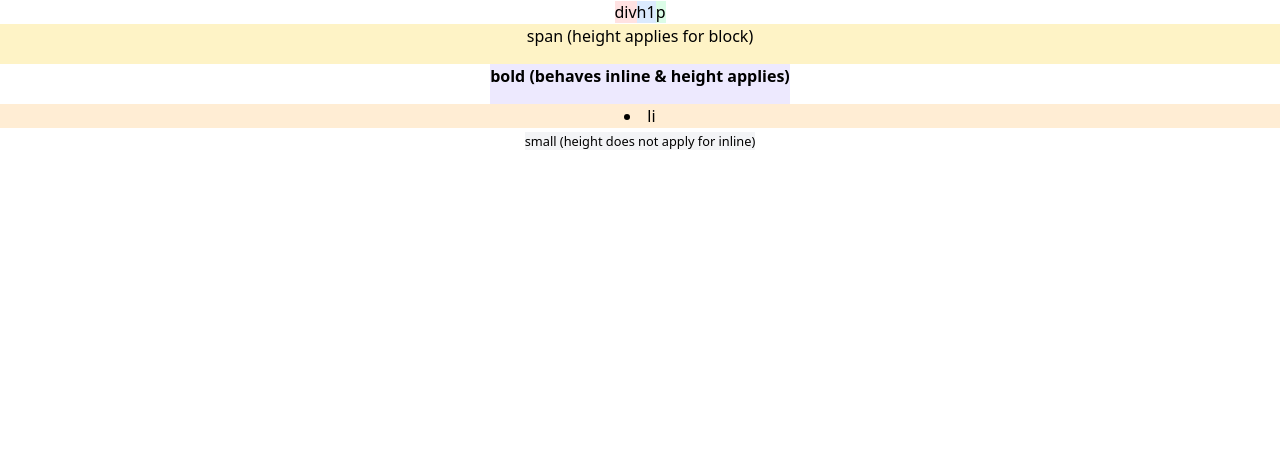
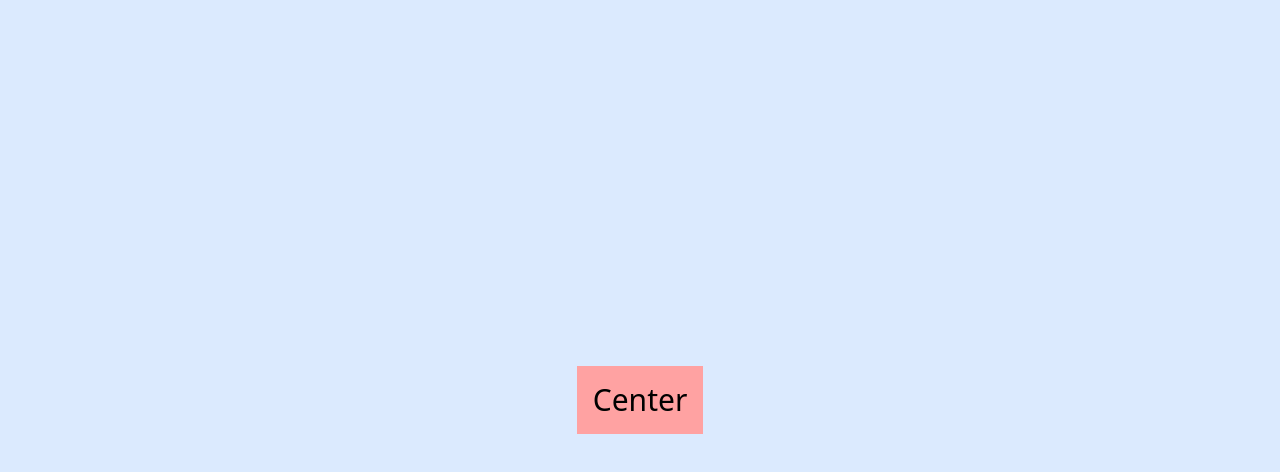
Before and after one commit to WadadParker/dukaan-design-breakdown, a React (Vite) app: page /layout in a window 1280 px wide. Shown: the top 472 px of the page. Built offline with nearby package versions, Linux system fonts and the light colour scheme.

Commit message:
feat: center a div

```diff
--- a/src/Pages/Layout.tsx
+++ b/src/Pages/Layout.tsx
@@ -1,14 +1,10 @@
 
 const Layout = () => {
   return (
-    <div className="text-center">
-        <div className="bg-red-100 inline h-10">div</div>
-        <h1 className="bg-blue-100 inline h-10">h1</h1>
-        <p className="bg-green-100 inline h-10">p</p>
-        <span className="bg-amber-100 block h-10">span {"(height applies for block)"}</span>
-        <b className="bg-violet-100 inline-block h-10">bold (behaves inline & height applies)</b>
-        <li className="bg-orange-100 ">li</li>
-        <small className="bg-gray-100 h-10">small (height does not apply for inline)</small>
+    <div className="flex justify-center items-center h-screen bg-blue-100 ">
+       <section className="bg-red-300 p-4 text-3xl">
+        Center
+       </section>
     </div>
   )
 }
```
